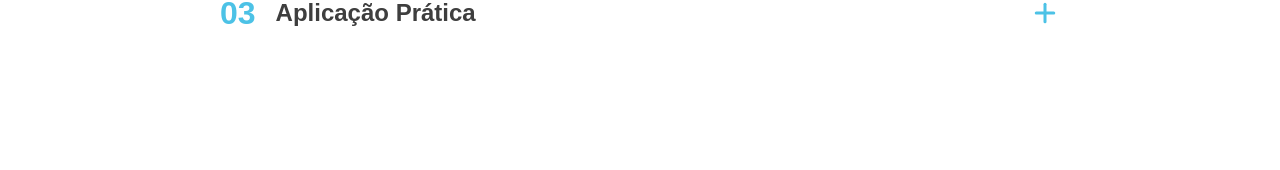
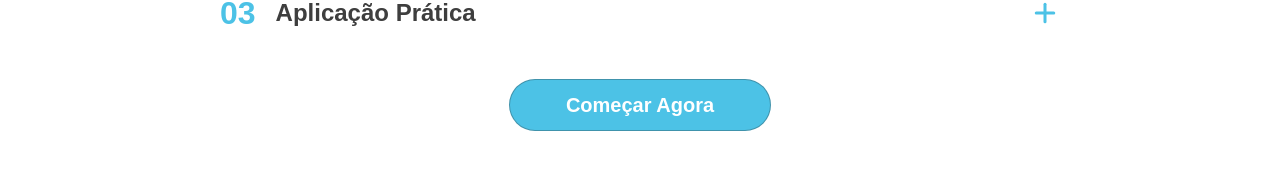
Before and after one commit to PauloAdson/escola-biblica, a React (Create React App) app: page / in a window 1280 px wide. Shown: the part 1690-1860 px from the top of the page. Before the commit the page ends 1783 px from the top, so only its background shows below. Built offline with nearby package versions, Linux system fonts and the light colour scheme; a web font is replaced by a local one.

Commit message:
inserindo um botao na secao de duvidas

```diff
--- a/src/components/Button/styles.css
+++ b/src/components/Button/styles.css
@@ -32,6 +32,7 @@ a.btn-destaque {
     display: flex;
     align-items: center;
     justify-content: center;
+    margin: 0 auto;
     font-size: 20px;
     font-weight: 700;
     width: 26rem;
--- a/src/components/Home/Home.jsx
+++ b/src/components/Home/Home.jsx
@@ -27,9 +27,13 @@ export class Home extends React.Component {
                 </section>
                 <section className="duvidas">
                     <h2 className="section-titulo">Por Que Estudar a Bíblia?</h2>
-                    <Sanfona tituloNumeroSanfona="01" tituloSanfona="Crescimento Espiritual" duvidasResposta="Aprofundar-se nas Escrituras fortalece sua fé e relacionamento com Deus." />
-                    <Sanfona tituloNumeroSanfona="02" tituloSanfona="Conhecimento" duvidasResposta="Entender o contexto histórico e cultural da Bíblia proporciona uma visão mais clara das suas mensagens." />
-                    <Sanfona tituloNumeroSanfona="03" tituloSanfona="Aplicação Prática" duvidasResposta=" Aprenda a aplicar os ensinamentos bíblicos em sua vida cotidiana, transformando seu comportamento e atitudes." />
+                    <div>
+
+                        <Sanfona tituloNumeroSanfona="01" tituloSanfona="Crescimento Espiritual" duvidasResposta="Aprofundar-se nas Escrituras fortalece sua fé e relacionamento com Deus." />
+                        <Sanfona tituloNumeroSanfona="02" tituloSanfona="Conhecimento" duvidasResposta="Entender o contexto histórico e cultural da Bíblia proporciona uma visão mais clara das suas mensagens." />
+                        <Sanfona tituloNumeroSanfona="03" tituloSanfona="Aplicação Prática" duvidasResposta=" Aprenda a aplicar os ensinamentos bíblicos em sua vida cotidiana, transformando seu comportamento e atitudes." />
+                    </div>
+                    <Button estilo="btn-destaque cadastro" link="./" texto="Começar Agora" />
                 </section>
 
             </>
--- a/src/components/Home/styles.css
+++ b/src/components/Home/styles.css
@@ -77,6 +77,7 @@ section.visao-geral-curso div.visao-geral-curso__conteudo img.visao-geral-curso_
     border-radius: 50%;
 }
 
+/* section duvidas */
 section.duvidas {
     max-width: 840px;
     margin: 0 auto 6.4rem auto;
@@ -125,3 +126,7 @@ div.container-duvidas__sanfona div.container-conteudo p.conteudo.active {
     color: var(--cor-primaria-claro);
     font-size: 1.6rem;
 }
+
+section.duvidas a.btn-destaque {
+    margin: 10px auto 0 auto;
+}
```
Also changed, not shown: src/components/Footer/Footer.jsx (added), src/components/Footer/styles.css (added).
